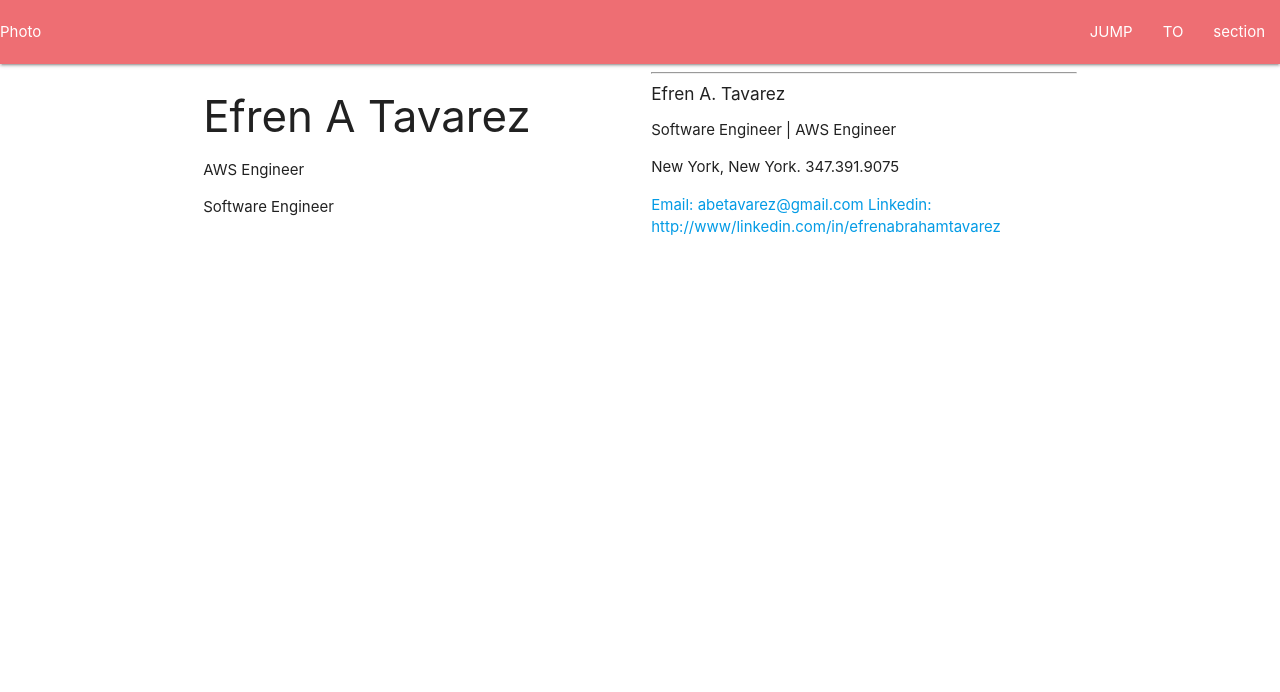
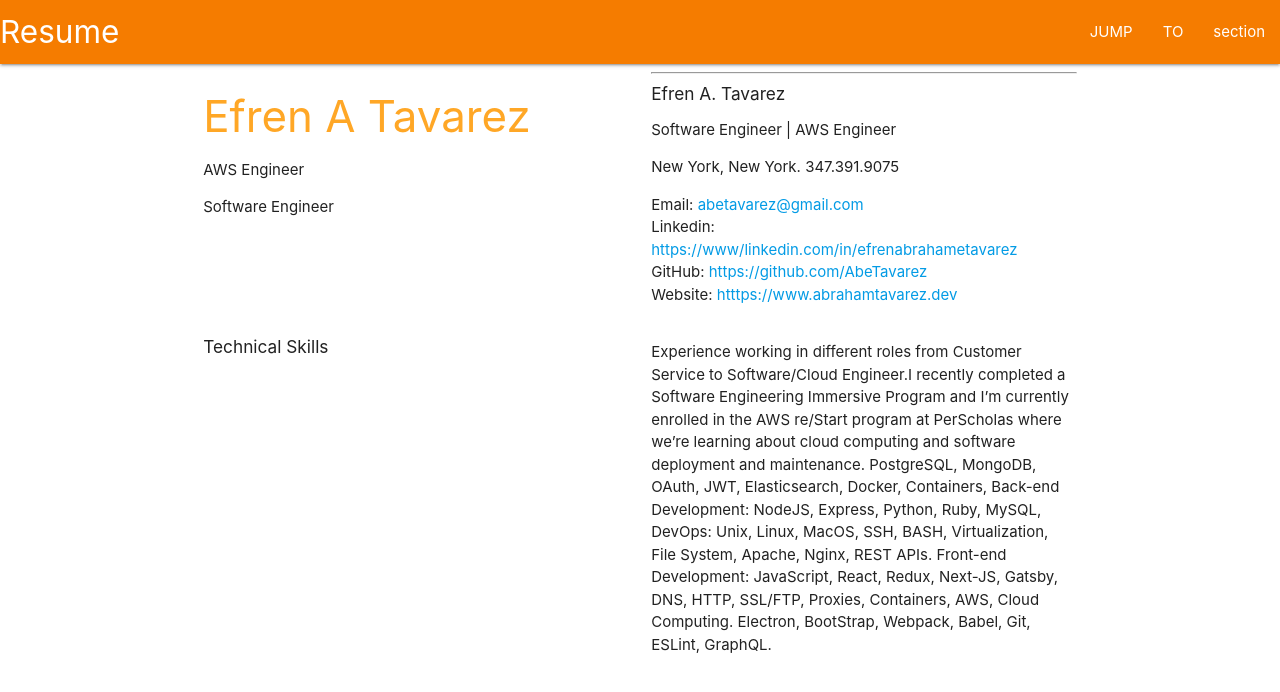
Before and after one commit to AbeTavarez/HTML_Cloud_Resume, a plain HTML site: page index.html in a window 1280 px wide. Drawn offline with nearby package versions, Linux system fonts and the light colour scheme.

Commit message:
resume head and intro

```diff
--- a/CSS/main.css
+++ b/CSS/main.css
@@ -0,0 +1,12 @@
+
+.content-links {
+
+}
+
+.nav-wrapper {
+    background-color: orangered;
+}
+
+.links span{
+    display: block;
+}
--- a/index.html
+++ b/index.html
@@ -14,8 +14,8 @@
 <body>
     <!-- NAVBAR-->
     <nav>
-        <div class="nav-wrapper">
-            <a href="#" class="photo">Photo</a>
+        <div class="nav-wrapper orange darken-2">
+            <a href="#" class="brand-logo">Resume</a>
             <ul id="nav-mobile" class="right hide-on-med-and-down">
                 <li><a href="">JUMP</a></li>
                 <li><a href="">TO</a></li>
@@ -27,28 +27,46 @@
     <div class="container">
 
         <div class="row">
-
-            <div class="col s6 name">
-                <h3>Efren A Tavarez</h3>
-                <p>AWS Engineer</p>
-                <p>Software Engineer</p>
+            <div class="col s6">
+                <h3 class="orange-text text-lighten-1">Efren A Tavarez</h3>
+                <p class="">AWS Engineer</p>
+                <p class="">Software Engineer</p>
             </div>
 
-
-
-            <div class="col s6 content">
+            <div class="col s6 content-links">
                 <hr>
                 <h6>Efren A. Tavarez</h6>
                 <p> Software Engineer | AWS Engineer</p>
                 <p>New York, New York. <span>347.391.9075</span></p>
                 <div class="links">
-                    <a href="abetavarez@gmail.com">Email: abetavarez@gmail.com</a>
-                    <a href="http://www/linkedin.com/in/efrenabrahamtavarez">Linkedin: http://www/linkedin.com/in/efrenabrahamtavarez</a>
+                    <span>Email: <a href="abetavarez@gmail.com">abetavarez@gmail.com</a></span>
+                    <span>Linkedin: <a href="https://www.linkedin.com/in/efrenabrahametavarez">https://www/linkedin.com/in/efrenabrahametavarez</a></span>
+                    <span>GitHub:  <a href="https://github.com/AbeTavarez">https://github.com/AbeTavarez</a></span>
+                    <span>Website: <a href="https://www.abrahamtavarez.dev">htttps://www.abrahamtavarez.dev</a></span>
                 </div>
             </div>
+        </div>
 
+        <div class="row">
+            <div class="col s6">
+                <h6>Technical Skills</h6>
+            </div>
 
-
+            <div class="col s6">
+                <p class="">
+                    Experience working in different roles from Customer Service to
+                    Software/Cloud Engineer.I recently completed a Software Engineering Immersive Program and I’m
+                    currently enrolled in the AWS re/Start program at PerScholas where
+                    we’re learning about cloud computing and software deployment and maintenance.
+                    PostgreSQL, MongoDB, OAuth, JWT, Elasticsearch, Docker, Containers,
+                    Back-end Development: NodeJS, Express, Python, Ruby, MySQL,
+                    DevOps: Unix, Linux, MacOS, SSH, BASH, Virtualization, File System,
+                    Apache, Nginx, REST APIs.
+                    Front-end Development: JavaScript, React, Redux, Next-JS, Gatsby,
+                    DNS, HTTP, SSL/FTP, Proxies, Containers, AWS, Cloud Computing.
+                    Electron, BootStrap, Webpack, Babel, Git, ESLint, GraphQL.
+                </p>
+            </div>
         </div>
 
     </div>
```
